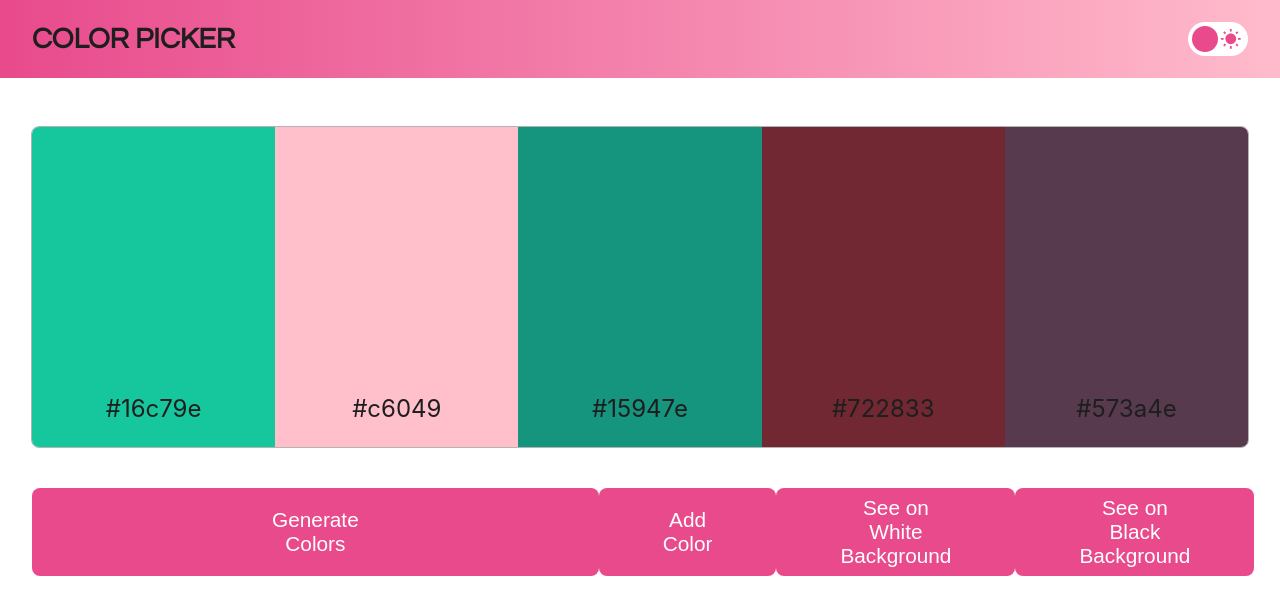
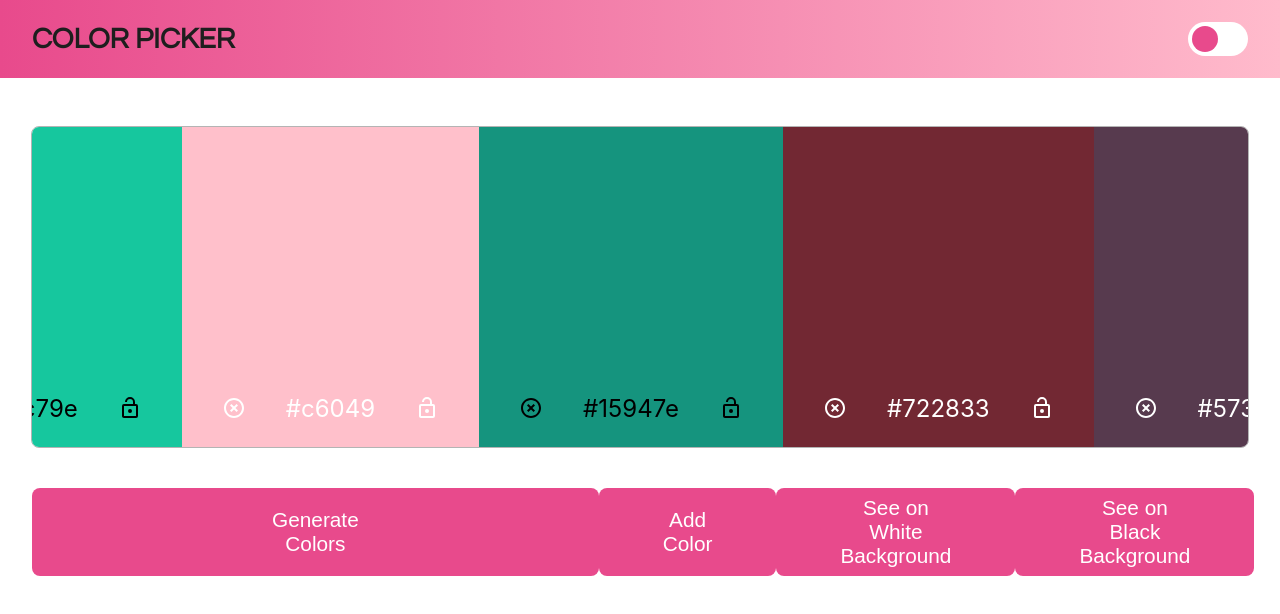
Before and after one commit to aedawes/colors, a React (Create React App) app in the folder colors/: page / in a window 1280 px wide. Shown: the top 614 px of the page. Built offline with nearby package versions, Linux system fonts and the light colour scheme.

Commit message:
Implemented the colour contrast changing functions

```diff
--- /dev/null
+++ b/colors/src/ColorContrast.js
@@ -0,0 +1,66 @@
+//From https://medium.muz.li/the-science-of-color-contrast-an-expert-designers-guide-33e84c41d156
+
+// Contrast ratios can range from 1 to 21(commonly written 1: 1 to 21: 1).
+
+// (L1 + 0.05) / (L2 + 0.05), whereby:
+
+// L1 is the relative luminance of the lighter of the colors, and
+// L2 is the relative luminance of the darker of the colors.
+export function calculateContrastRatio(color1, color2) {
+    const rgb1 = convertHexToRgb(color1);
+    const rgb2 = convertHexToRgb(color2);
+
+    const lum1 = calculateLuminance(rgb1);
+    const lum2 = calculateLuminance(rgb2);
+
+    //calculation of contrast ratio from forumla at top of file
+    const contrastRatio = (Math.max(lum1, lum2) + 0.05) / (Math.min(lum1, lum2) + 0.05);
+
+    return contrastRatio.toFixed(2);
+}
+
+function convertHexToRgb(hex) {
+
+    hex = hex.replace(/^#/, '');
+
+    const bigint = parseInt(hex, 16);
+
+    //Credit: Chapgpt helped me with this calculation
+    const r = (bigint >> 16) & 255;
+    const g = (bigint >> 8) & 255;
+    const b = bigint & 255;
+
+    return { r, g, b };
+}
+
+function calculateLuminance(rgb) {
+    const { r, g, b } = rgb;
+
+    //convert to sRGB (fraction of 1 instead of out of 255)
+    const sR = r / 255;
+    const sG = g / 255;
+    const sB = b / 255;
+
+    //credit: chatgpt helped me with this calculation (see end of file for more info)
+    const rR = sR <= 0.03928 ? sR / 12.92 : Math.pow((sR + 0.055) / 1.055, 2.4);
+    const rG = sG <= 0.03928 ? sG / 12.92 : Math.pow((sG + 0.055) / 1.055, 2.4);
+    const rB = sB <= 0.03928 ? sB / 12.92 : Math.pow((sB + 0.055) / 1.055, 2.4);
+
+    return 0.2126 * rR + 0.7152 * rG + 0.0722 * rB;
+}
+
+// Calculating Linearized RGB Values:
+
+// Each component(rsrgb, gsrgb, bsrgb) has already been normalized to the range[0, 1].
+// These lines perform a non - linear to linear conversion for each component.
+// If the normalized value(rsrgb, gsrgb, bsrgb) is less than or equal to 0.03928, it is divided by 12.92.This is a linear approximation of the sRGB transfer function for dark colors.Below this threshold, the sRGB transfer function is approximately linear.
+// If the normalized value is greater than 0.03928, it follows a different formula: (value + 0.055) / 1.055 raised to the power of 2.4.This is the inverse of the gamma correction applied in the sRGB color space for brighter colors.
+
+//Why 0.03928 ?
+
+// This value is the linearized threshold below which the sRGB transfer function is considered linear enough to be approximated as a simple division by 12.92.It is calculated as 0.03928 = 0.04045 / 12.92, where 0.04045 is the upper bound of the linear portion of the sRGB transfer function.
+
+// Gamma Correction:
+
+// The sRGB color space uses gamma correction to account for the nonlinear response of typical computer monitors.The gamma correction curve adjusts brightness levels to compensate for the non - linearity of the display device.
+// The formula(value + 0.055) / 1.055 is used to linearize values greater than 0.03928.The addition of 0.055 and division by 1.055 accounts for the gamma correction applied in the sRGB color space.
--- a/colors/src/components/ColorSwatch.js
+++ b/colors/src/components/ColorSwatch.js
@@ -1,9 +1,11 @@
-import React from 'react';
+import React, { useState } from 'react';
 import '../styles/ColorSwatch.css';
-// import Icon from '@mdi/react';
-// import { mdiMoonWaningCrescent, mdiWhiteBalanceSunny } from '@mdi/js';
+import Icon from '@mdi/react';
+import { mdiCloseCircleOutline, mdiLock, mdiLockOpenOutline } from '@mdi/js';
+import { calculateContrastRatio } from '../ColorContrast';
 
 export default function ColorSwatch({ color }) {
+    const [locked, setLocked] = useState(false);
 
     const handleCopy = () => {
         navigator.clipboard.writeText(color)
@@ -15,9 +17,19 @@
             });
     };
 
+    const textColor = calculateContrastRatio(color, '#ffffff') > 4.5 ? '#ffffff' : '#000000';
+
     return (
-        <div className='colorContainer' style={{ backgroundColor: color }}>
-            <p className='colorHex' onClick={handleCopy} >{color}</p>
+        <div className='colorContainer' style={{ backgroundColor: color, color: textColor }}>
+            <div className='infoContainer'>
+                <Icon className='icon' path={mdiCloseCircleOutline} size={1} />
+                <p className='colorHex' onClick={handleCopy} >{color}</p>
+                {locked ?
+                    <Icon className='icon' onClick={() => setLocked(!locked)} path={mdiLock} size={1} />
+                    :
+                    <Icon className='icon' onClick={() => setLocked(!locked)} path={mdiLockOpenOutline} size={1} />
+                }
+            </div>
         </div>
     );
 }
--- a/colors/src/styles/ColorSwatch.css
+++ b/colors/src/styles/ColorSwatch.css
@@ -11,3 +11,16 @@
 .colorHex {
     cursor: pointer;
 }
+
+.infoContainer {
+    display: flex;
+    flex-direction: row;
+    justify-content: center;
+    align-items: center;
+}
+
+.icon {
+    cursor: pointer;
+    margin-left: 2.5rem;
+    margin-right: 2.5rem;
+}
```
